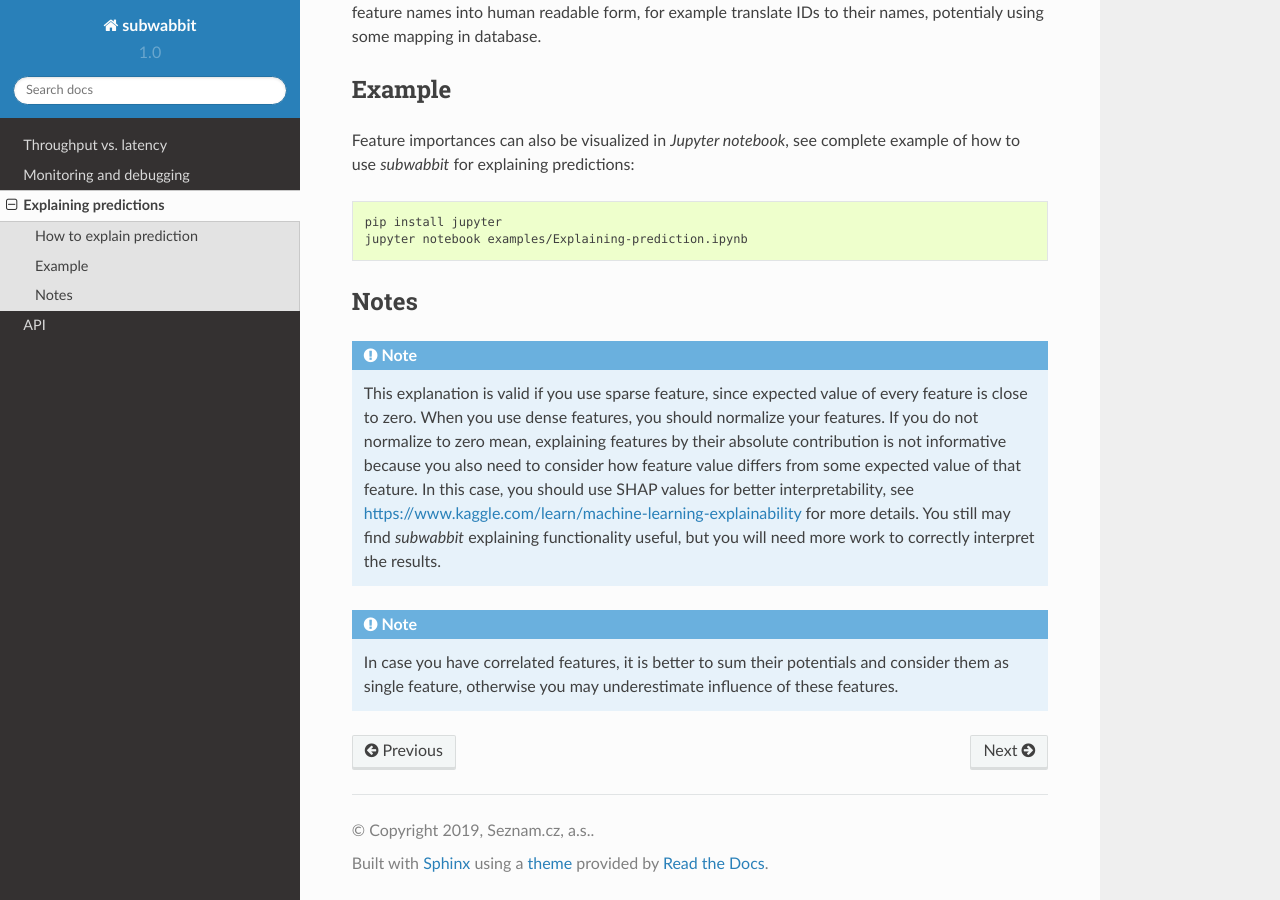
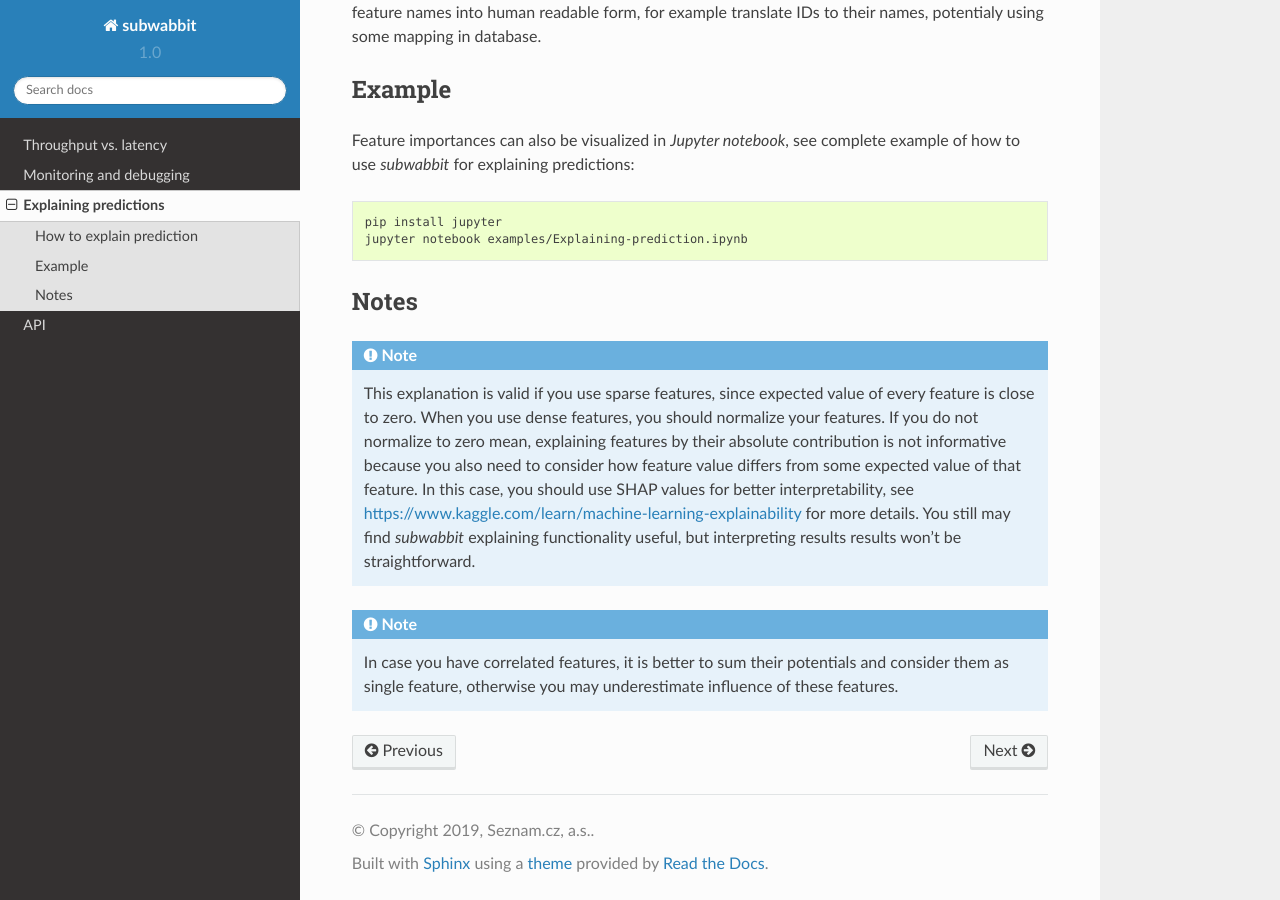
Before and after one commit to jakac/subwabbit, a Sphinx documentation site: the page built from docs/source/explaining.rst, in a window 1280 px wide and 900 px high, scrolled down 1035 px. Built offline with Sphinx 7.4.7 and the Read the Docs theme 2.0.0, drawn with Linux system fonts in a browser that asks for light colours.

Commit message:
docs improvements

```diff
--- a/docs/source/explaining.rst
+++ b/docs/source/explaining.rst
@@ -33,6 +33,7 @@ look like this:
 
 Features used for prediction are separated by `tab` and for each feature, there is string in format:
 
+
 .. code-block::
 
     namespace^feature:hashindex:value:weight[@ssgrad]
@@ -67,13 +68,13 @@ Notes
 
 .. note::
 
-    This explanation is valid if you use sparse feature, since expected value of every feature is close to zero.
+    This explanation is valid if you use sparse features, since expected value of every feature is close to zero.
     When you use dense features, you should normalize your features. If you do not normalize to zero mean,
     explaining features by their absolute contribution is not informative
     because you also need to consider how feature value differs from some expected value of that feature.
     In this case, you should use SHAP values for better interpretability,
     see https://www.kaggle.com/learn/machine-learning-explainability for more details. You still may find
-    *subwabbit* explaining functionality useful, but you will need more work to correctly interpret the results.
+    *subwabbit* explaining functionality useful, but interpreting results results won't be straightforward.
 
 .. note::
 
--- a/docs/source/monitoring_and_debugging.rst
+++ b/docs/source/monitoring_and_debugging.rst
@@ -15,8 +15,8 @@ metrics:
 - ``metrics`` - one numeric measurment per one call of `predict()` method. They are relatively cheap to collect and
   should be monitored in production.
 - ``detailed_metrics`` - more measurements per one call of `predict()`. Each metric value is a list containing
-  tuple ``(time, numeric value)``. Their collection brings some overhead,
-  for example for reallocation of memory of growing lists as number of measurements grows.
+  tuple ``(time, numeric value)``. Their collection brings some overhead
+  (e.g. reallocation of memory for growing lists of measurements).
   They are useful for profiling and can answer questions like "What is the bottleneck, formatting Vowpal lines
   or Vowpal itself?" or "Can change in some parameter bring some additional performance?".
 
```
